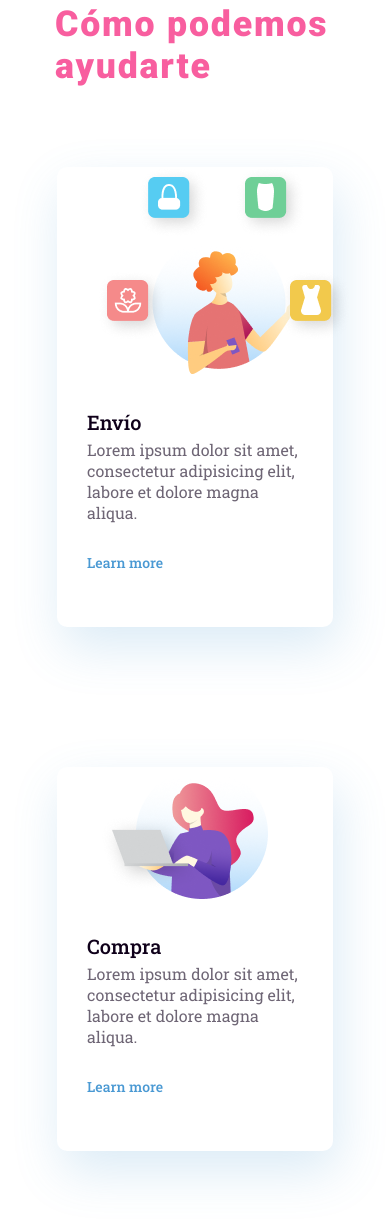
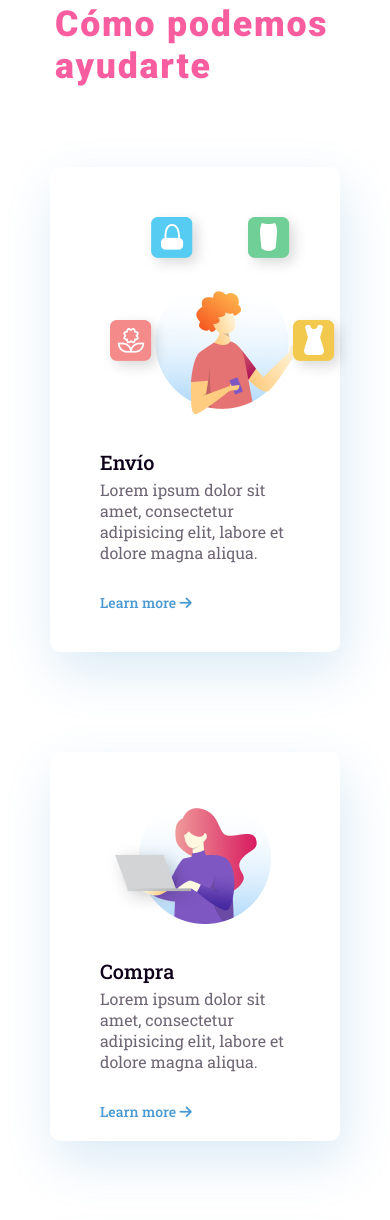
Before and after one commit to cusichia/project-promo-51-hack-module-1-team-2, a website built with Vite: page src/index.html in a window 390 px wide. Shown: the part 756-1976 px from the top of the page. Built offline with nearby package versions, Linux system fonts and the light colour scheme.

Commit message:
media queries section1

```diff
--- a/src/partials/main-section1.html
+++ b/src/partials/main-section1.html
@@ -1,13 +1,10 @@
-<main class="section1">
+<main class="container">
     <h2 class="section1__h2">
-        Cómo podemos <span class="ayudarte">ayudarte</span>
+        Cómo podemos ayudarte
     </h2>
 
-    <section class="section1__articles">
-        <article class="section1__article">
-
+    <article class="section1__article1">
         <img class="section1__article__image" src="/images/3.png" alt="imagen-envío">
-
         <h4 class="section1__article__h4">
             Envío
         </h4>
@@ -15,43 +12,37 @@
             Lorem ipsum dolor sit amet, consectetur adipisicing elit, labore et dolore magna aliqua.
         </p>
         <p class="section1__article__button">
-                Learn more
+                Learn more  <i class="fa-solid fa-arrow-right" style="color: #4a99d3;"></i>
         </p>
-
     </article>
 
-        <article class="section1__article">
-
+    <article class="section1__article2">
         <img class="section1__article__image" src="/images/2.png" alt="imagen-compra">
-
         <h4 class="section1__article__h4">
             Compra
         </h4>
         <p class="section1__article__text">
             Lorem ipsum dolor sit amet, consectetur adipisicing elit, labore et dolore magna aliqua.
         </p>
+        </p>
         <p class="section1__article__button">
-                Learn more
+            Learn more  <i class="fa-solid fa-arrow-right" style="color: #4a99d3;"></i>
         </p>
-
     </article>
 
-        <article class="section1__article">
+    <article class="section1__article3">
 
         <img class="section1__article__image" src="/images/1.png" alt="imagen-envío">
-
         <h4 class="section1__article__h4">
             Recepción
         </h4>
         <p class="section1__article__text">
             Lorem ipsum dolor sit amet, consectetur adipisicing elit, labore et dolore magna aliqua.
         </p>
+        </p>
         <p class="section1__article__button">
-                Learn more
+            Learn more  <i class="fa-solid fa-arrow-right" style="color: #4a99d3;"></i>
         </p>
-
     </article>
 
-    </section>
-
 </main>
--- a/src/scss/layout/_main-section1.scss
+++ b/src/scss/layout/_main-section1.scss
@@ -1,8 +1,23 @@
 @use '../core/variables' as vars;
 
-.section1 {
+.container {
     margin-top: 150px;
     margin-bottom: 14.21%;
+    display: flex;
+    flex-direction: column;
+
+    @media (min-width: 768px) {
+        display: grid;
+        gap: 50px;
+        grid-template-columns: repeat(2, 1fr);
+        grid-template-rows: auto auto auto auto;
+        grid-template-areas:
+            "titulo imagen2"
+            "imagen1 imagen2"
+            "imagen1 imagen3"
+            ". imagen3";
+
+    }
 }
 
 .section1__h2 {
@@ -18,43 +33,70 @@
 
     @media (min-width: 768px) {
         padding-left: 220px;
+        padding-bottom: 150px;
+        grid-area: titulo;
+
     }
 }
 
-.section1__h2 .ayudarte {
-    display: inline-block; /* Mantiene en una línea en pantallas grandes */
-}
+.section1__article1 {
+    font-family: vars.$font-secondary;
+    border-radius: 10px;
+    box-shadow: 5px 20px 50px 0 rgba(74, 153, 211, 0.2);
+    background-color: #fff;
+    margin-inline: 50px;
+    margin-bottom: 100px;
+    padding-bottom: 20px;
 
-@media (max-width: 767px) {
-    .section1__h2 .ayudarte {
-        display: block; /* Salto de línea en móviles */
+    @media (min-width: 768px) {
+        grid-area: imagen1;
+        margin-inline: 230px;
+
     }
 }
 
-.section1__articles {
-    display: flex;
-    flex-direction: column;
+.section1__article2 {
     font-family: vars.$font-secondary;
-    background-color: white;
-    padding-inline: 57px;
-    gap: 140px;
-}
-
-.section1__article {
     border-radius: 10px;
     box-shadow: 5px 20px 50px 0 rgba(74, 153, 211, 0.2);
     background-color: #fff;
+    margin-inline: 50px;
+    margin-bottom: 100px;
+
+    @media (min-width: 768px) {
+        grid-area: imagen2;
+        margin-right: 230px;
+        margin-top: -10px;
+
+    }
+}
+
+.section1__article3 {
+    font-family: vars.$font-secondary;
+    border-radius: 10px;
+    box-shadow: 5px 20px 50px 0 rgba(74, 153, 211, 0.2);
+    background-color: #fff;
+    margin-inline: 50px;
+    margin-bottom: 100px;
+
+    @media (min-width: 768px) {
+        grid-area: imagen3;
+        margin-right: 230px;
+        margin-top: 100px;
+
+    }
 }
 
 .section1__article__image {
-    padding-inline: 40px;
+    padding-inline: 50px;
+    padding-top: 40px;
 }
 
 .section1__article__h4 {
     color: vars.$color-quinary;
     font-size: 1.25rem;
     font-weight: 500;
-    padding-inline: 30px;
+    padding-inline: 50px;
     padding-top: 30px;
     padding-bottom: 4px;
 }
@@ -62,7 +104,7 @@
     color: vars.$color-quinary;
     font-size: 1rem;
     opacity: 60%;
-    padding-inline: 30px;
+    padding-inline: 50px;
     padding-bottom: 30px;
 }
 
@@ -70,6 +112,18 @@
     color: vars.$color-primary;
     font-size: 0.875rem;
     font-weight: 500;
-    padding-inline: 30px;
-    padding-bottom: 55px;
+    padding-inline: 50px;
+    padding-bottom: 20px;
+
+    // .fa-arrow-right {
+    //    display: none;
+    // }
+
+    // @media (min-width: 768px) {
+    //     .fa-arrow-right {
+    //         display: inline;
+    //         vertical-align: middle;
+
+    //     }
+    // }
 }
```
Also changed, not shown: src/index.html (+1 -0 lines). Lines whose indentation alone changed are shown as unchanged.
